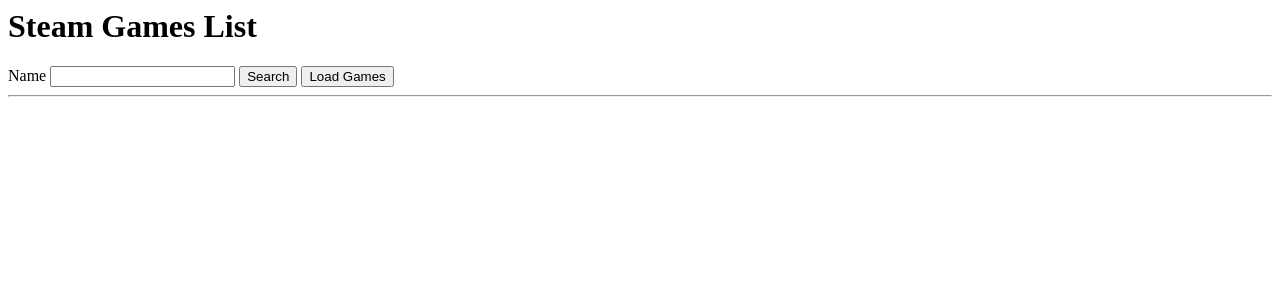
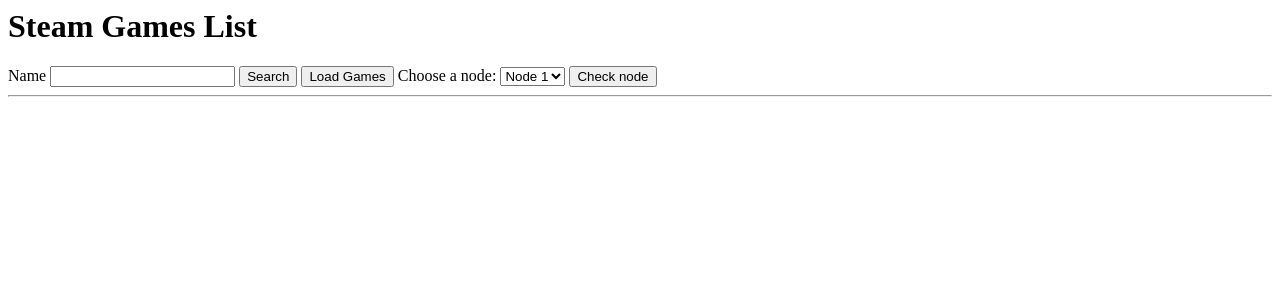
Before and after one commit to ReinDC/STADVDB-MCO2, a Node server app: page / in a window 1280 px wide. Shown: the top 300 px of the page. Run offline with Node 20, Linux system fonts and the light colour scheme; data that the repository does not hold is empty.

Commit message:
node availability function

```diff
--- a/public/js/game.js
+++ b/public/js/game.js
@@ -142,3 +142,37 @@
         alert('Failed to delete game. Please try again later.');
     }
 }
+
+
+async function isNodeAvailable() {
+    const selectedValue = Number(document.getElementById("gameSelect").value); // Get the selected value as a number
+
+    // Ensure the selected value is a valid node number (1, 2, or 3)
+    if (isNaN(selectedValue) || selectedValue < 1 || selectedValue > 3) {
+        alert("Please select a valid node.");
+        return;
+    }
+
+    try {
+        const response = await fetch('/check-node', {
+            method: 'POST',
+            headers: {
+                'Content-Type': 'application/json',
+            },
+            body: JSON.stringify({ nodeNum: selectedValue }) // Send the node number in the request body
+        });
+
+        if (response.ok) {
+            alert("Node " + selectedValue + " is available.");
+        } else if (response.status === 401) {
+            alert("Node is unavailable.");
+        } else if (response.status === 500) {
+            alert("Server error. Please try again later.");
+        } else {
+            alert("An unexpected error occurred. Please try again.");
+        }
+    } catch (error) {
+        console.error("Error checking node availability:", error);
+        alert("Failed to check node availability. Please try again later.");
+    }
+}
--- a/server.js
+++ b/server.js
@@ -3,6 +3,7 @@
 require('dotenv').config();
 const hbs = require('hbs');
 const path = require('path');
+const {isAvailable} = require("./src/scripts/conn")
 
 const gameRouter = require('./src/routes/indexRouter');
 
@@ -21,21 +22,6 @@
 
 app.use(gameRouter);
 
-// Data replication logic
-const replicateData = (query, callback) => {
-    connectionPools.forEach((pool, index) => {
-        pool.query(query, (err, results) => {
-            if (err) {
-                console.error(`Replication failed on Node ${index + 1}:`, err);
-            } else {
-                console.log(`Data replicated successfully on Node ${index + 1}`);
-            }
-            if (callback) callback(err, results);
-        });
-    });
-};
-
-
 // Start the server
 const PORT = process.env.PORT || 3000;
 app.listen(PORT, () => {
--- a/src/controllers/controller.js
+++ b/src/controllers/controller.js
@@ -1,4 +1,4 @@
-const { connectionPools, executeUpdate, nodes } = require('../scripts/conn'); // Assuming you have a file that exports these
+const { connectionPools, isAvailable} = require('../scripts/conn'); // Assuming you have a file that exports these
 const replicateData = require('../scripts/dbReplicate');
 
 const gameController = {
@@ -153,6 +153,31 @@
             res.json(results); // Return results as JSON response
         });
     },
+    isNodeAvail: async (req, res) => {
+        const { nodeNum } = req.body;
+
+        // Validate nodeNum (should be a number between 1 and 3)
+        if (!nodeNum || nodeNum < 1 || nodeNum > 3) {
+            return res.status(400).json({
+                error: 'Invalid node number. Please provide a value between 1 and 3.'
+            });
+        }
+
+        try {
+            const available = await isAvailable(nodeNum);
+
+            // If node is available, return 200, else return 401
+            if (available) {
+                res.sendStatus(200);  // Node is available
+            } else {
+                res.sendStatus(401);  // Node is unavailable
+            }
+        } catch (error) {
+            console.error("Error checking node availability:", error);  // Log the error for debugging
+            res.status(500).json({ error: "Internal Server Error" });  // Return a more descriptive error
+        }
+    }
+    ,
 }
 
 
--- a/src/routes/indexRouter.js
+++ b/src/routes/indexRouter.js
@@ -22,5 +22,6 @@
 router.put('/games/:appID', gameController.updateGameTitle); // Update game title
 router.delete('/games/:appID', gameController.deleteGame)
 router.post('/recover', gameController.recoverNode); // Recover node
+router.post('/check-node', gameController.isNodeAvail)
 
 module.exports = router;
--- a/src/scripts/conn.js
+++ b/src/scripts/conn.js
@@ -56,7 +56,8 @@
 
 async function isAvailable(node_num) {
     try {
-        await connectionPools[node_num - 1].query("SELECT 1");
+        // Ensure you're using the promise-based query
+        await connectionPools[node_num - 1].promise().query("SELECT 1");
         return true;
     } catch (err) {
         console.error(`Node ${node_num} is unavailable:`, err);
@@ -64,5 +65,6 @@
     }
 }
 
+
 // Export connection pools
 module.exports = { connectionPools, queryNodeDelay, isAvailable};
--- a/views/games.hbs
+++ b/views/games.hbs
@@ -6,8 +6,16 @@
 <button onclick="gameSearch()">Search</button>
 
 <button onclick="getGames()">Load Games</button>
+<label for="gameSelect">Choose a node:</label>
+<select id="gameSelect" name="game">
+    <option value="1">Node 1</option>
+    <option value="2">Node 2</option>
+    <option value="3">Node 3</option>
+</select>
+<button onclick="isNodeAvailable()">Check node</button>
 <hr>
 <div id="edit-area"></div>
+
 
 
 <div id="gamesList"></div>
@@ -15,5 +23,12 @@
 
 
 
+<script>
+    function logSelectedValue() {
+        // Get the selected value of the dropdown
 
+        // Log the selected value to the console
+        console.log("Selected Game:", selectedValue);
+    }
+</script>
 <script src="/js/game.js"></script>
```
